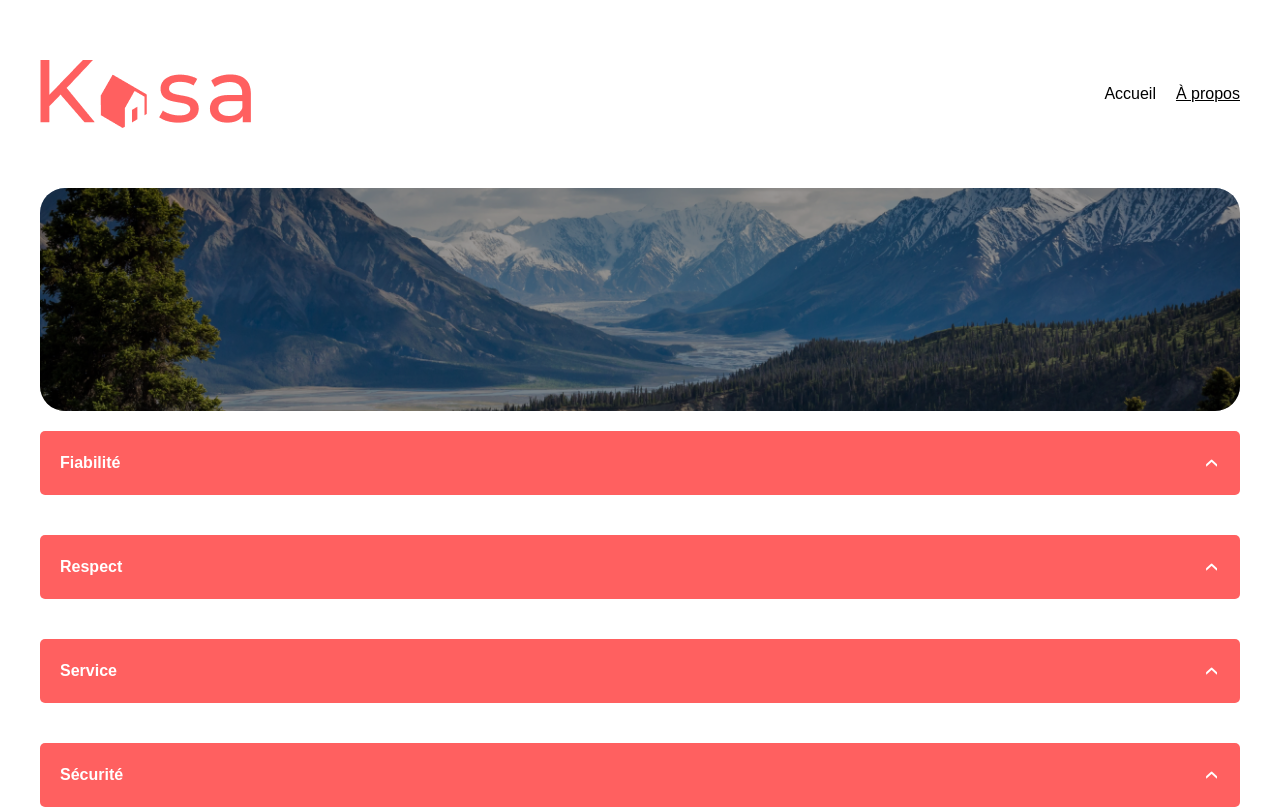
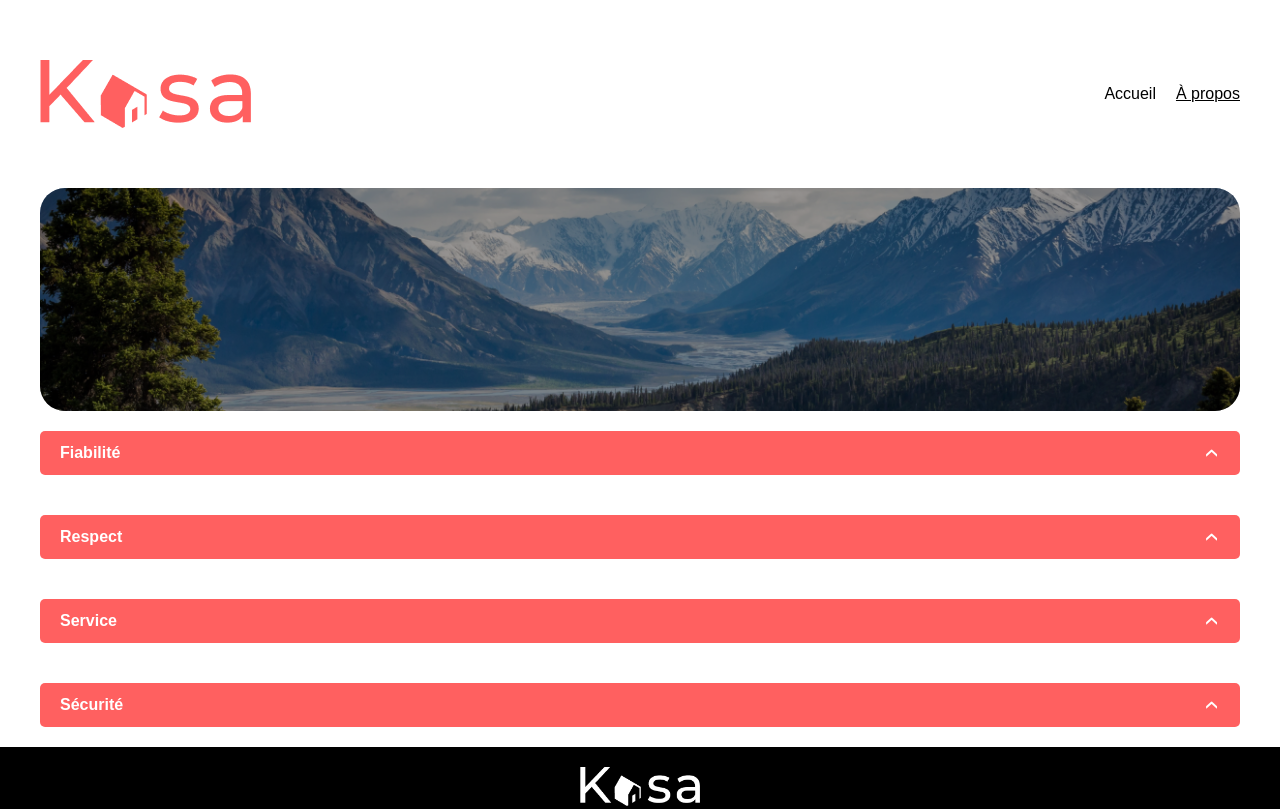
Before and after one commit to FoligneTheo/react1, a React (Create React App) app: page /react1/about in a window 1280 px wide. Shown: the top 809 px of the page. Built offline with nearby package versions, Linux system fonts and the light colour scheme.

Commit message:
padding volet

```diff
--- a/src/components/LogementDetails.scss
+++ b/src/components/LogementDetails.scss
@@ -133,12 +133,12 @@
         display: flex;
         justify-content: space-between;
         align-items: center;
-        padding: 15px 20px;
+        padding: 5px 20px;
         font-size: 16px;
         font-weight: bold;
 
         .accordion__icon {
-          font-size: 24px;
+          font-size: 28px;
           display: inline-block;
           transform: rotate(-90deg);
           transition: transform 0.4s ease-in-out;
--- a/src/components/Volet.scss
+++ b/src/components/Volet.scss
@@ -29,7 +29,7 @@
       display: flex;
       justify-content: space-between;
       align-items: center;
-      padding: 15px 20px;
+      padding: 5px 20px;
       font-size: 16px;
       font-weight: bold;
       transition: background-color 0.3s ease;
@@ -71,10 +71,6 @@
         margin: 0;
       }
 
-      li {
-        margin-bottom: 10px;
-      }
-
       p {
         margin: 0;
       }
```
